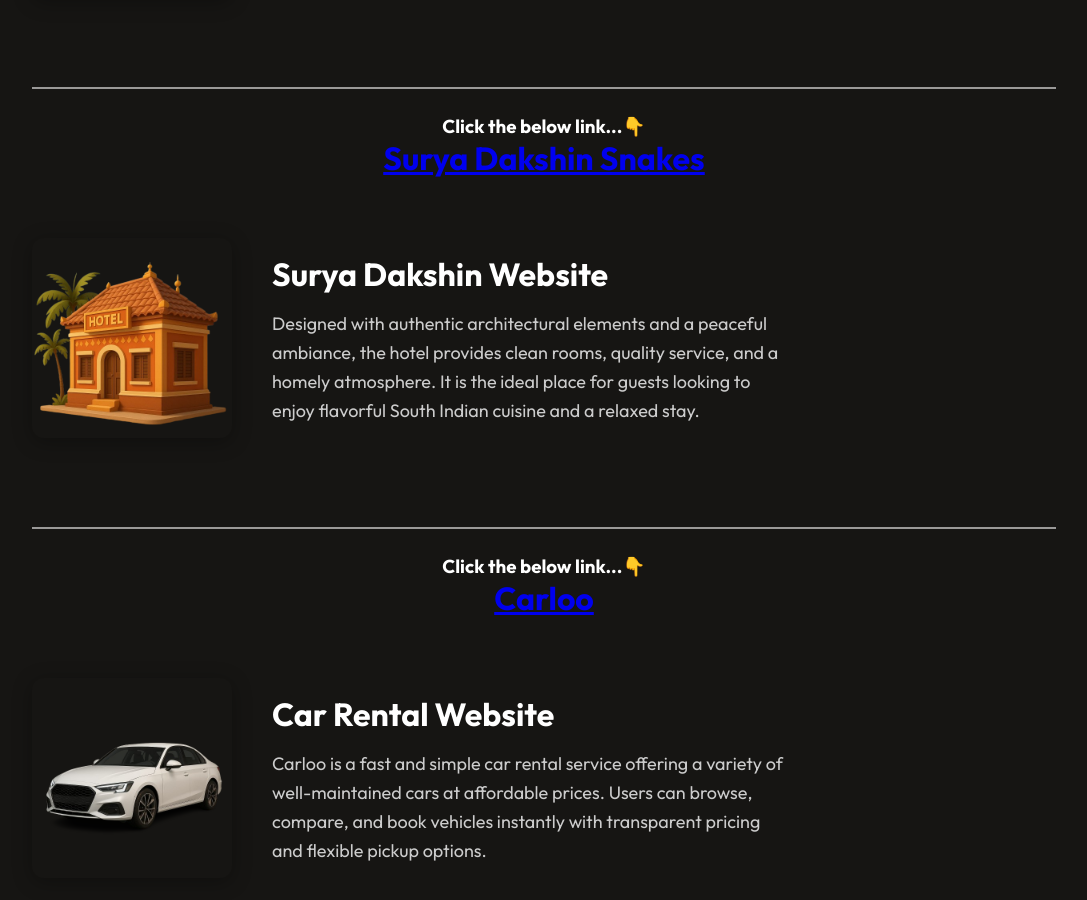
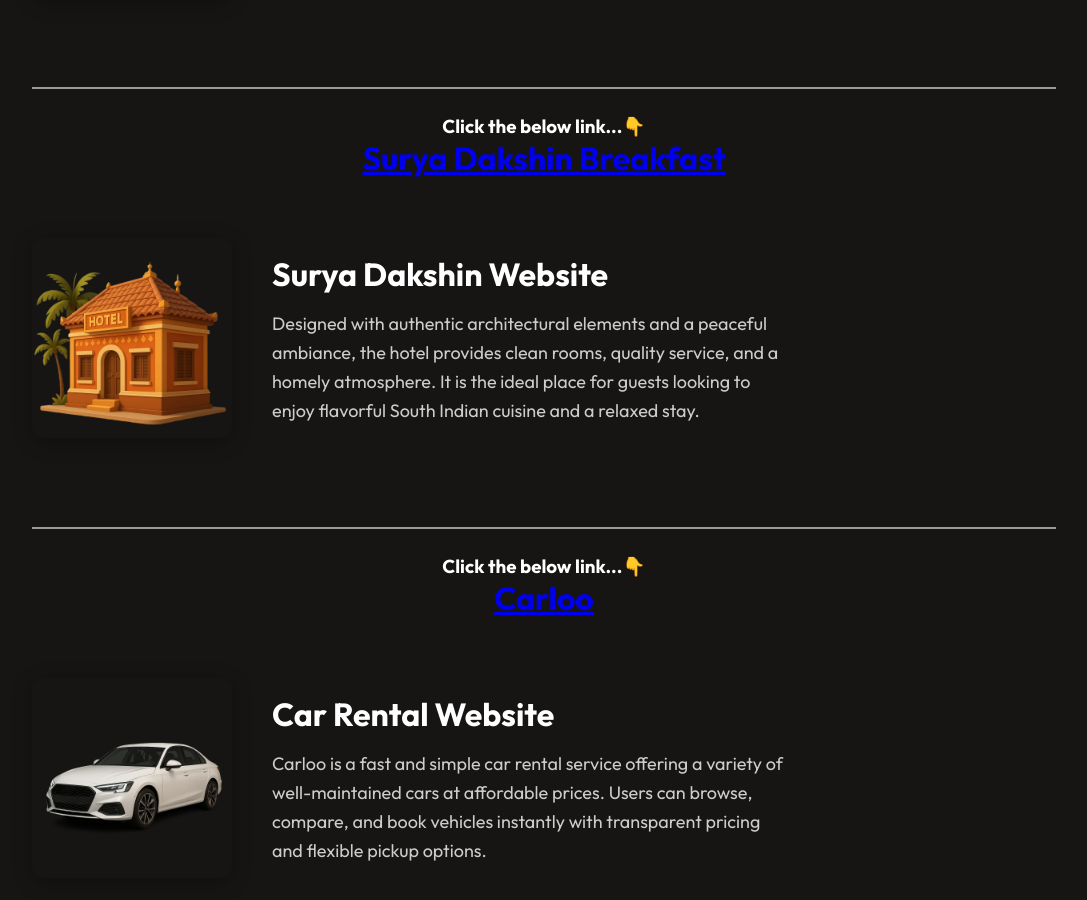
Before and after one commit to abhi1225k/abhi_kaldate, a React (Vite) app: page / in a window 1280 px wide. Shown: the part 4680-5580 px from the top of the page, without its empty margins (96-1183 px from the left). Built offline with nearby package versions, Linux system fonts and the light colour scheme.

Commit message:
Abhishek

```diff
--- a/src/Components/Skills/CSharpPage.jsx
+++ b/src/Components/Skills/CSharpPage.jsx
@@ -57,7 +57,7 @@
 
 <hr className='divider'/>
 <center><h3>Click the below link...👇</h3>
-<h1><a href='https://surya-dakshin.vercel.app/'>Surya Dakshin Snakes</a></h1></center>
+<h1><a href='https://surya-dakshin.vercel.app/'>Surya Dakshin Breakfast</a></h1></center>
 <div className="overview-container">
 
   <div className="overview-left">
```
